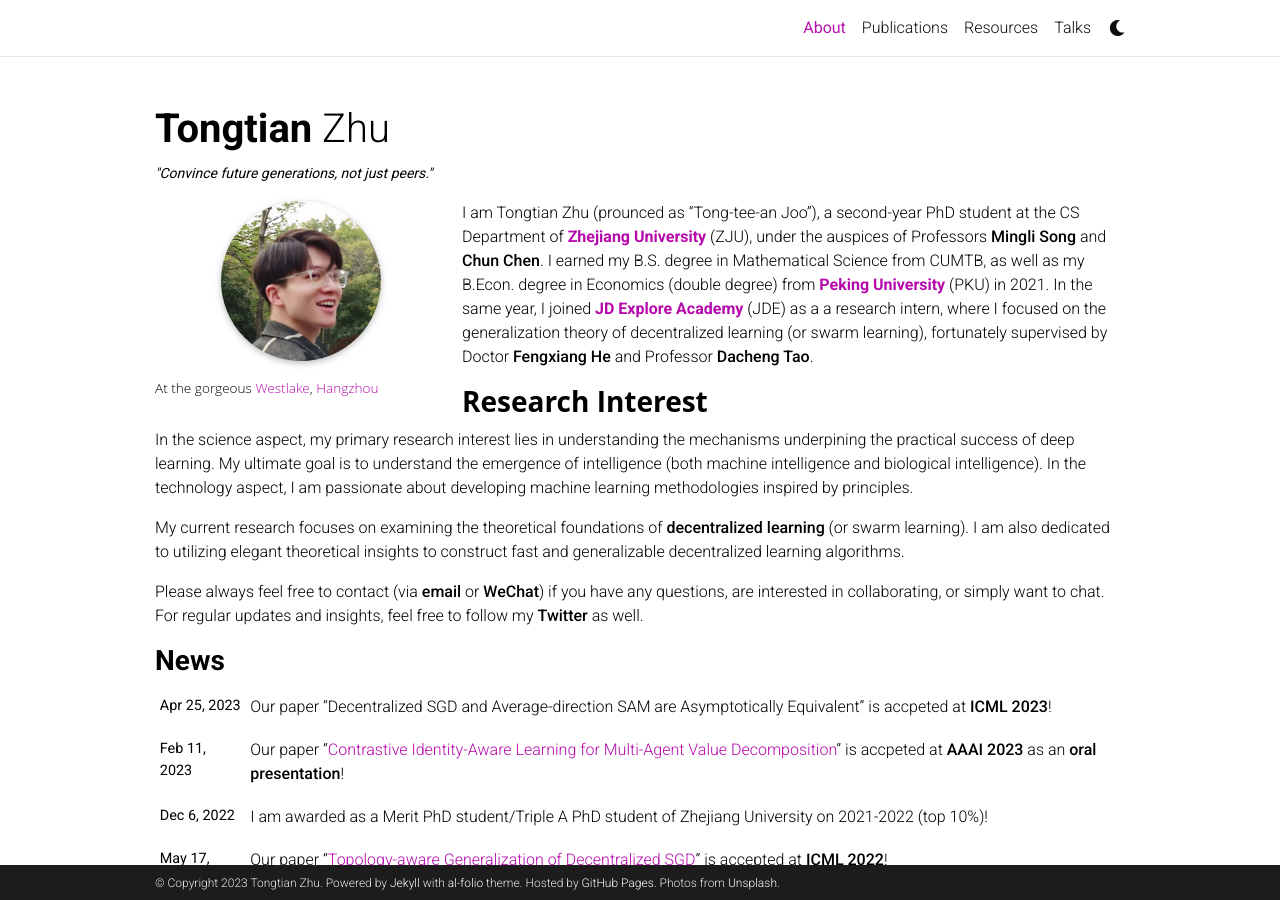
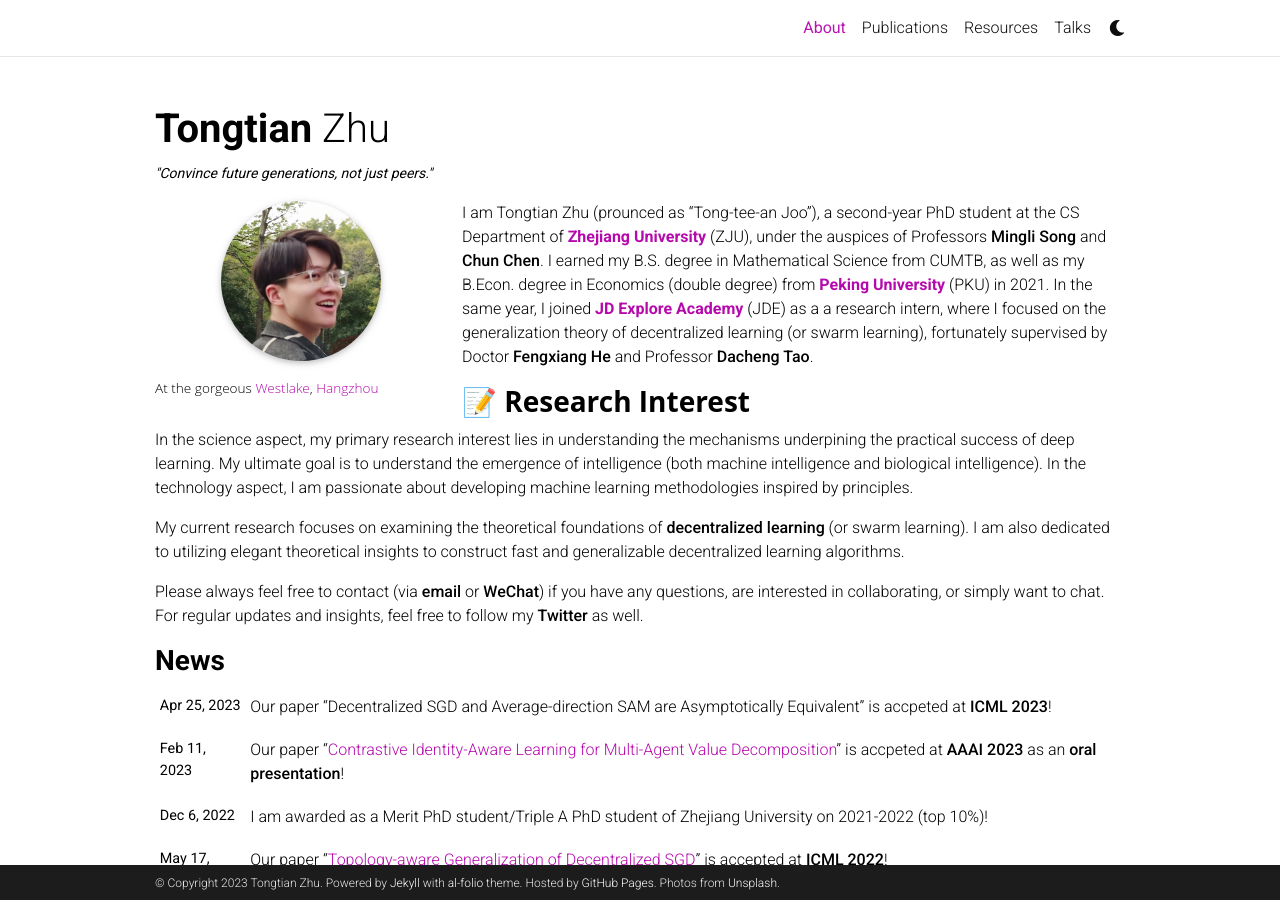
Before and after one commit to Raiden-Zhu/Raiden-Zhu.github.io, a Jekyll site: the page built from _pages/about.md, in a window 1280 px wide and 900 px high. Built offline with Jekyll 4.4.1, drawn with Linux system fonts in a browser that asks for light colours; full-size pictures stand in for the smaller copies a plugin makes; comment, search, counter and statistics services are not loaded; a style sheet for code colours, icons or effects is not loaded.

Commit message:
Update about.md

```diff
--- a/_pages/about.md
+++ b/_pages/about.md
@@ -22,7 +22,7 @@ I am Tongtian Zhu (prounced as "Tong-tee-an Joo"), a second-year PhD student at
 
 <!-- <br/><br/> -->
 
-### <span style="font-family: 'Open Sans'; font-weight: bold;">Research Interest</span>
+### <span style="font-family: 'Open Sans'; font-weight: bold;">📝 Research Interest</span>
 
 In the science aspect, my primary research interest lies in understanding the mechanisms underpining the practical success of deep learning. My ultimate goal is to understand the emergence of intelligence (both machine intelligence and biological intelligence).
 In the technology aspect, I am passionate about developing machine learning methodologies inspired by principles.
```
